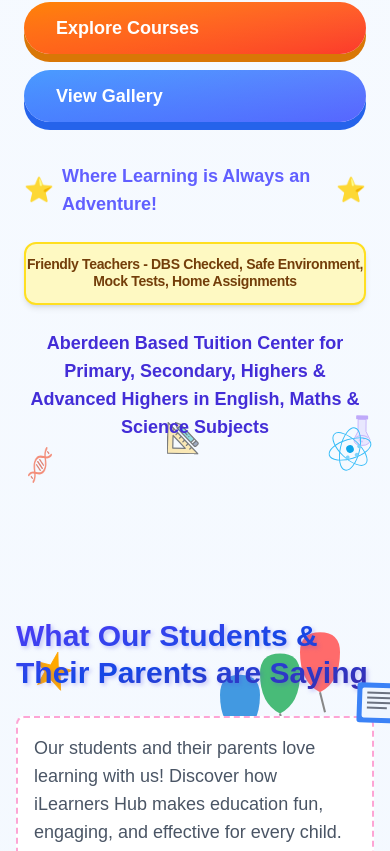
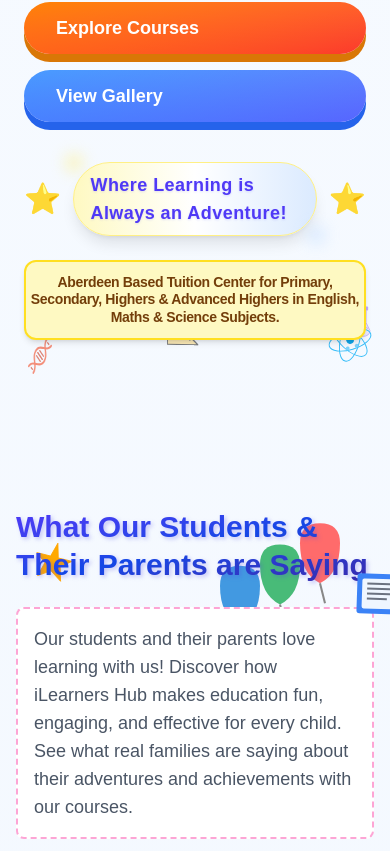
Before and after one commit to MoyasiGinko/iLearners-Hub, a Next.js app: page / in a window 390 px wide. Shown: the part 784-1635 px from the top of the page. Built offline with nearby package versions, Linux system fonts and the light colour scheme.

Commit message:
update the contents

```diff
--- a/components/courses/course/courseData.tsx
+++ b/components/courses/course/courseData.tsx
@@ -345,7 +345,7 @@ complex questions, and share techniques that set A-band candidates apart.`,
   },
   // --- Insert Homework Club course at the end ---
   {
-    id: 100,
+    id: 14,
     title: "Unlock Your Potential with iLearner's Hub Homework Club!",
     Image: "/images/courses/c1.jpg",
     category: "Homework Club",
@@ -353,15 +353,20 @@ complex questions, and share techniques that set A-band candidates apart.`,
     rate: "£10/hr",
     fee: "£10.00",
     action: "Join Now",
-    overview: `Need a supportive and focused environment for your primary or secondary student to tackle their homework? Look no further than iLearner's Hub Homework Club!\n\nJoin us weekdays from 4 pm to 6 pm for dedicated homework time with the guidance of our supportive tutors. Students can drop in any time after 3:30 pm.\n\nOur Homework Club offers:\n- A quiet, structured space to complete assignments\n- Friendly tutors available for questions and guidance\n- Support in all school subjects\n- Encouragement of independent study habits\n- Light refreshments provided\n- Flexible attendance: come as often as you need\n\nPricing: £10 per hour. No long-term commitment required.\n\nUnlock your child's potential and make homework time stress-free!`,
+    overview: `Imagine a calm and encouraging space where your child can confidently complete their homework after school. At iLearner's Hub, our new Homework Club provides just that!
+
+Designed for both primary and secondary students, our 2-hour sessions run on weekdays from 4 pm to 6 pm, offering a valuable opportunity to focus on school assignments with the support of our friendly tutors. Students are welcome to drop in from 3:30 pm onwards, giving them flexibility to settle in.
+
+We believe in creating more than just a homework session. Our Homework Club fosters a safe, educational, and exciting environment where students can learn from our experienced tutors, develop their understanding, and even collaborate with peers.`,
     includes: [
-      "Guided homework support",
-      "All subjects covered",
-      "Flexible drop-in times",
-      "Supportive tutors",
-      "Light refreshments",
-      "No long-term commitment required",
+      "Structured after-school routine: Consistent time and place for homework completion",
+      "Personalized homework & assignment help: Tutors provide guidance and answer questions",
+      "Boosted understanding & grades: Personalized help for challenging assignments",
+      "Development in a learning-focused space: Minimizes distractions, maximizes concentration",
+      "Caring & supportive tutors: Experienced individuals dedicated to student success",
+      "Increased confidence & independence: Skills and support for self-reliant learning",
     ],
-    perfectFor: "Primary and secondary students who need a quiet, supportive place to complete homework with expert help on hand.",
+    perfectFor:
+      "Primary and secondary students who need a quiet, supportive place to complete homework with expert help on hand.",
   },
 ];
--- a/components/main/hero/index.tsx
+++ b/components/main/hero/index.tsx
@@ -400,26 +400,27 @@ const Hero = () => {
               <span className="absolute inset-0 bg-gradient-to-tr from-blue-500/40 to-transparent rounded-full"></span>
             </a>
           </div>
-
-          <div className="pt-4 z-10 flex items-center">
-            <span className="text-yellow-500 text-2xl mr-2">⭐</span>
-            <p className="text-indigo-500 font-semibold text-lg">
-              Where Learning is Always an Adventure!
-            </p>
-            <span className="text-yellow-500 text-2xl ml-2">⭐</span>
+          <div className="pt-4 z-10 max-w-xl flex items-center justify-center gap-3">
+            <span className="text-yellow-400 text-3xl drop-shadow-glow animate-bounce-slow">
+              ⭐
+            </span>
+            <span className="relative inline-block px-4 py-2 rounded-full bg-gradient-to-r from-yellow-100 via-white to-blue-100 shadow-lg border border-yellow-200">
+              <span className="text-indigo-600 font-bold text-lg md:text-xl tracking-wide drop-shadow-[0_1.2px_1.2px_rgba(99,102,241,0.2)]">
+                Where Learning is Always an Adventure!
+              </span>
+              <span className="absolute -top-2 -left-2 w-4 h-4 bg-yellow-200 rounded-full blur-sm opacity-70"></span>
+              <span className="absolute -bottom-2 -right-2 w-4 h-4 bg-blue-200 rounded-full blur-sm opacity-70"></span>
+            </span>
+            <span className="text-yellow-400 text-3xl drop-shadow-glow animate-bounce-slow">
+              ⭐
+            </span>
           </div>
 
           {/* USP Banner - New Addition */}
           <div className="w-full z-10 text-sm max-w-xl leading-tight tracking-tight bg-yellow-100 text-yellow-900 font-bold text-center py-3 rounded-xl mb-6 shadow-md border-2 border-yellow-300">
-            Friendly Teachers - DBS Checked, Safe Environment, Mock Tests, Home
-            Assignments
+            Aberdeen Based Tuition Center for Primary, Secondary, Highers &
+            Advanced Highers in English, Maths & Science Subjects.
           </div>
-
-          {/* Business description - New Addition */}
-          <p className="text-lg z-10 max-w-xl text-indigo-700 font-semibold text-center mt-4 mb-8">
-            Aberdeen Based Tuition Center for Primary, Secondary, Highers & Advanced Highers in English, Maths & Science Subjects
-          </p>
-
         </div>
       </div>
     </div>
--- a/components/main/testimonials/index.tsx
+++ b/components/main/testimonials/index.tsx
@@ -336,6 +336,7 @@ const Testimonials: React.FC = () => {
                 "Explore fun activities with thousands of cool lessons",
                 "Discover exciting new topics in your favorite subjects",
                 "Learn with friendly teachers who make learning fun",
+                "Friendly Teachers - DBS Checked, Safe Environment, Mock Tests, Home Assignments",
               ].map((feature, index) => (
                 <div
                   key={index}
```
Lines whose indentation alone changed are shown as unchanged.
